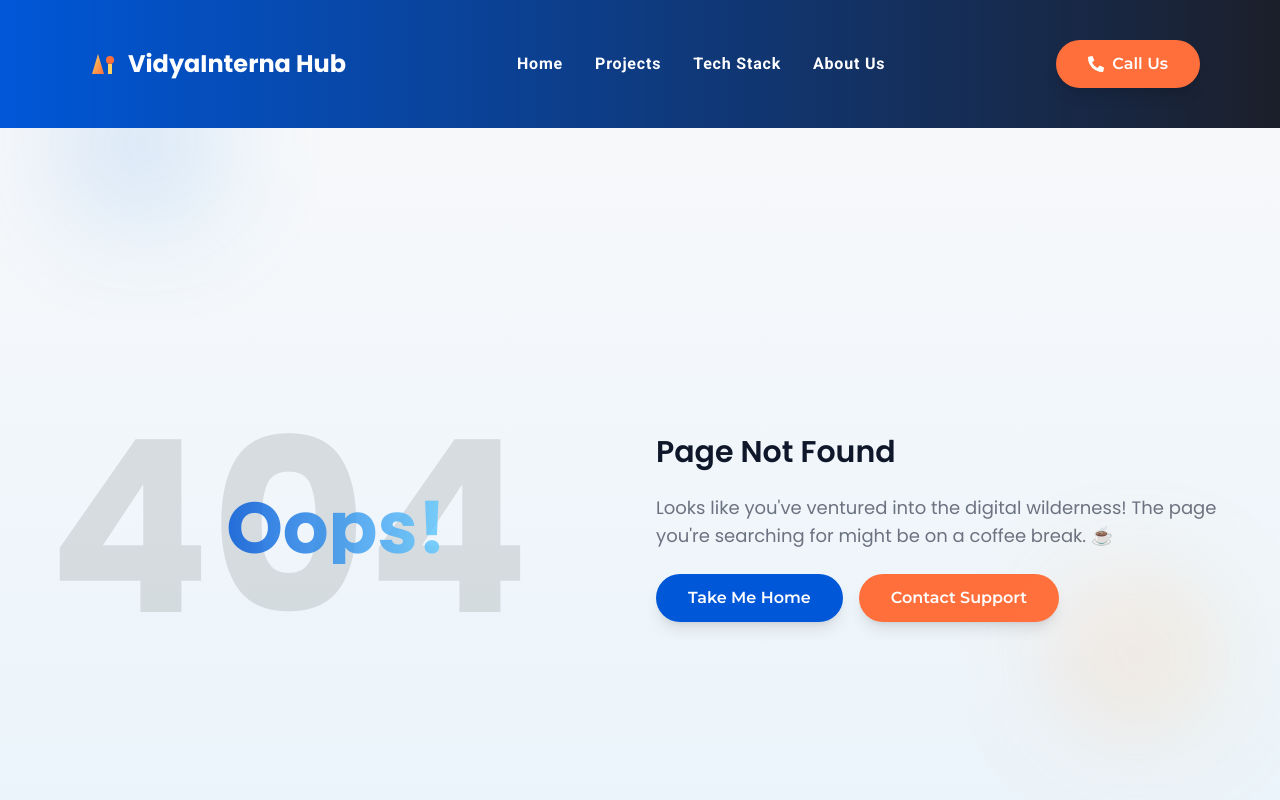
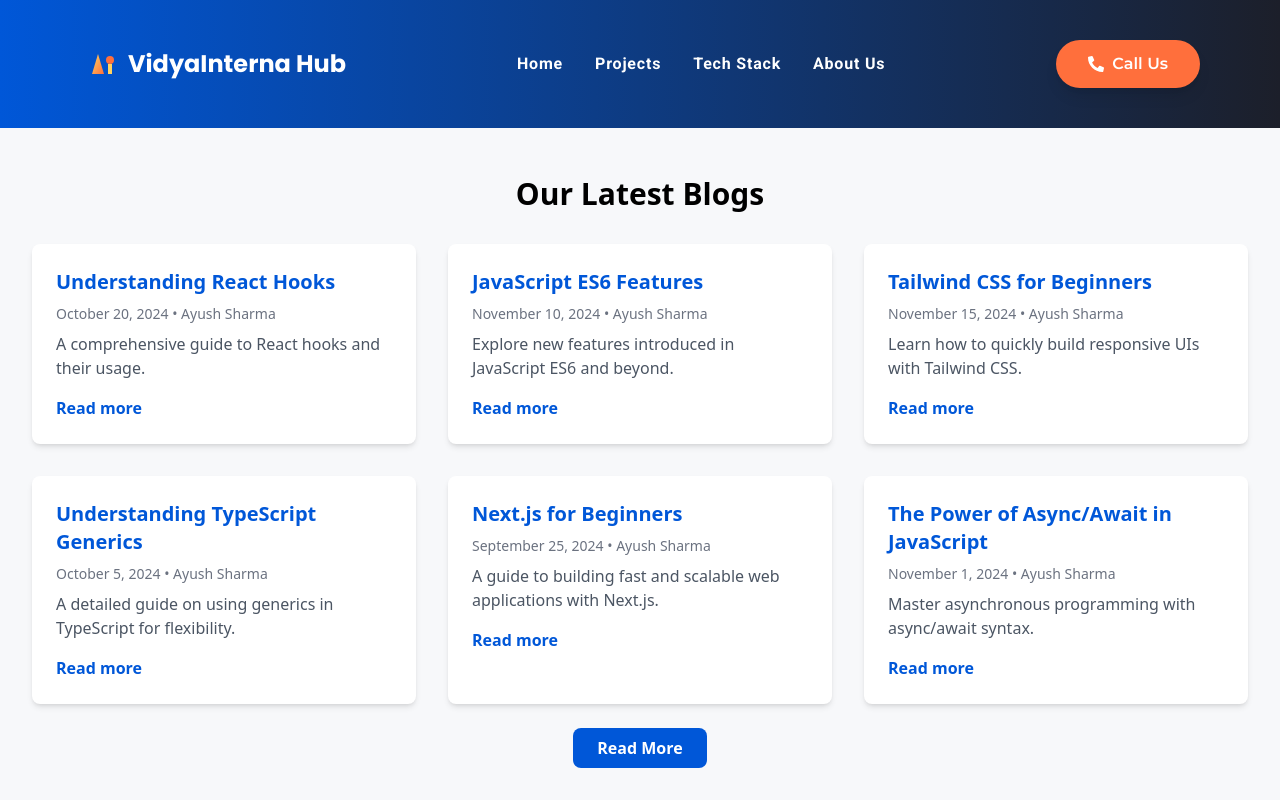
Before and after one commit to VidyaInternaHub/business-portfolio, a Next.js app: page /blogs in a window 1280 px wide. Before the commit this address had no page. Shown: the top 800 px of the page. Built offline with nearby package versions, Linux system fonts and the light colour scheme.

Commit message:
Added blogs section

```diff
--- /dev/null
+++ b/app/blogs/page.tsx
@@ -0,0 +1,132 @@
+"use client";
+
+import React, { useState } from "react";
+
+interface BlogPost {
+  id: number;
+  title: string;
+  description: string;
+  date: string;
+  author: string;
+}
+
+const blogPosts: BlogPost[] = [
+  {
+    id: 1,
+    title: "Understanding React Hooks",
+    description: "A comprehensive guide to React hooks and their usage.",
+    date: "October 20, 2024",
+    author: "Ayush Sharma",
+  },
+  {
+    id: 2,
+    title: "JavaScript ES6 Features",
+    description:
+      "Explore new features introduced in JavaScript ES6 and beyond.",
+    date: "November 10, 2024",
+    author: "Ayush Sharma",
+  },
+  {
+    id: 3,
+    title: "Tailwind CSS for Beginners",
+    description: "Learn how to quickly build responsive UIs with Tailwind CSS.",
+    date: "November 15, 2024",
+    author: "Ayush Sharma",
+  },
+  {
+    id: 4,
+    title: "Understanding TypeScript Generics",
+    description:
+      "A detailed guide on using generics in TypeScript for flexibility.",
+    date: "October 5, 2024",
+    author: "Ayush Sharma",
+  },
+  {
+    id: 5,
+    title: "Next.js for Beginners",
+    description:
+      "A guide to building fast and scalable web applications with Next.js.",
+    date: "September 25, 2024",
+    author: "Ayush Sharma",
+  },
+  {
+    id: 6,
+    title: "The Power of Async/Await in JavaScript",
+    description: "Master asynchronous programming with async/await syntax.",
+    date: "November 1, 2024",
+    author: "Ayush Sharma",
+  },
+  {
+    id: 7,
+    title: "Introduction to GraphQL",
+    description:
+      "An overview of how GraphQL can revolutionize your API design.",
+    date: "August 30, 2024",
+    author: "Ayush Sharma",
+  },
+  {
+    id: 8,
+    title: "CSS Grid vs Flexbox",
+    description:
+      "Learn the key differences between CSS Grid and Flexbox layouts.",
+    date: "July 15, 2024",
+    author: "Ayush Sharma",
+  },
+  {
+    id: 9,
+    title: "Building Serverless Apps with AWS",
+    description:
+      "A step-by-step guide on building serverless applications on AWS.",
+    date: "June 10, 2024",
+    author: "Ayush Sharma",
+  },
+];
+
+const BlogSection = () => {
+  const [visibleBlogs, setVisibleBlogs] = useState(6);
+
+  const handleShowMore = () => {
+    setVisibleBlogs((prev) => prev + 6);
+  };
+
+  return (
+    <div className="py-12 px-4 sm:px-6 lg:px-8 bg-background">
+      <h2 className="text-3xl font-semibold text-center mb-8">
+        Our Latest Blogs
+      </h2>
+      <div className="grid grid-cols-1 sm:grid-cols-2 lg:grid-cols-3 gap-8">
+        {blogPosts.slice(0, visibleBlogs).map((post) => (
+          <div
+            key={post.id}
+            className="bg-white p-6 rounded-lg shadow-md hover:shadow-lg transition duration-300 ease-in-out"
+          >
+            <h3 className="text-xl font-semibold text-primary">{post.title}</h3>
+            <p className="text-sm text-secondary my-2">
+              {post.date} • {post.author}
+            </p>
+            <p className="text-gray-600">{post.description}</p>
+            <a
+              href={`/blogs/${post.id}`}
+              className="mt-4 inline-block text-primary font-semibold hover:text-accent"
+            >
+              Read more
+            </a>
+          </div>
+        ))}
+      </div>
+
+      {visibleBlogs < blogPosts.length && (
+        <div className="mt-6 text-center">
+          <button
+            onClick={handleShowMore}
+            className="px-6 py-2 bg-primary text-white font-semibold rounded-lg hover:bg-accent transition duration-300"
+          >
+            Read More
+          </button>
+        </div>
+      )}
+    </div>
+  );
+};
+
+export default BlogSection;
--- /dev/null
+++ b/components/blogs/blogs.tsx
@@ -0,0 +1,9 @@
+
+
+export default function blogs(){
+  return<>
+
+  <h1>Hello blogs</h1>
+
+  </>
+}
--- a/package.json
+++ b/package.json
@@ -16,9 +16,9 @@
     "embla-carousel-react": "^8.3.1",
     "framer-motion": "^11.11.13",
     "lucide-react": "^0.456.0",
-    "next": "15.0.3",
-    "react": "19.0.0-rc-66855b96-20241106",
-    "react-dom": "19.0.0-rc-66855b96-20241106",
+    "next": "^15.0.3",
+    "react": "^19.0.0-rc-66855b96-20241106",
+    "react-dom": "^19.0.0-rc-66855b96-20241106",
     "react-hook-form": "^7.53.2",
     "react-hot-toast": "^2.4.1",
     "react-icons": "^5.3.0",
```
Also changed, not shown: app/blogs/[blogsSec]/page.tsx (added, +13 -0 lines), 1 other file (tests, documents, lock files or other folders).
